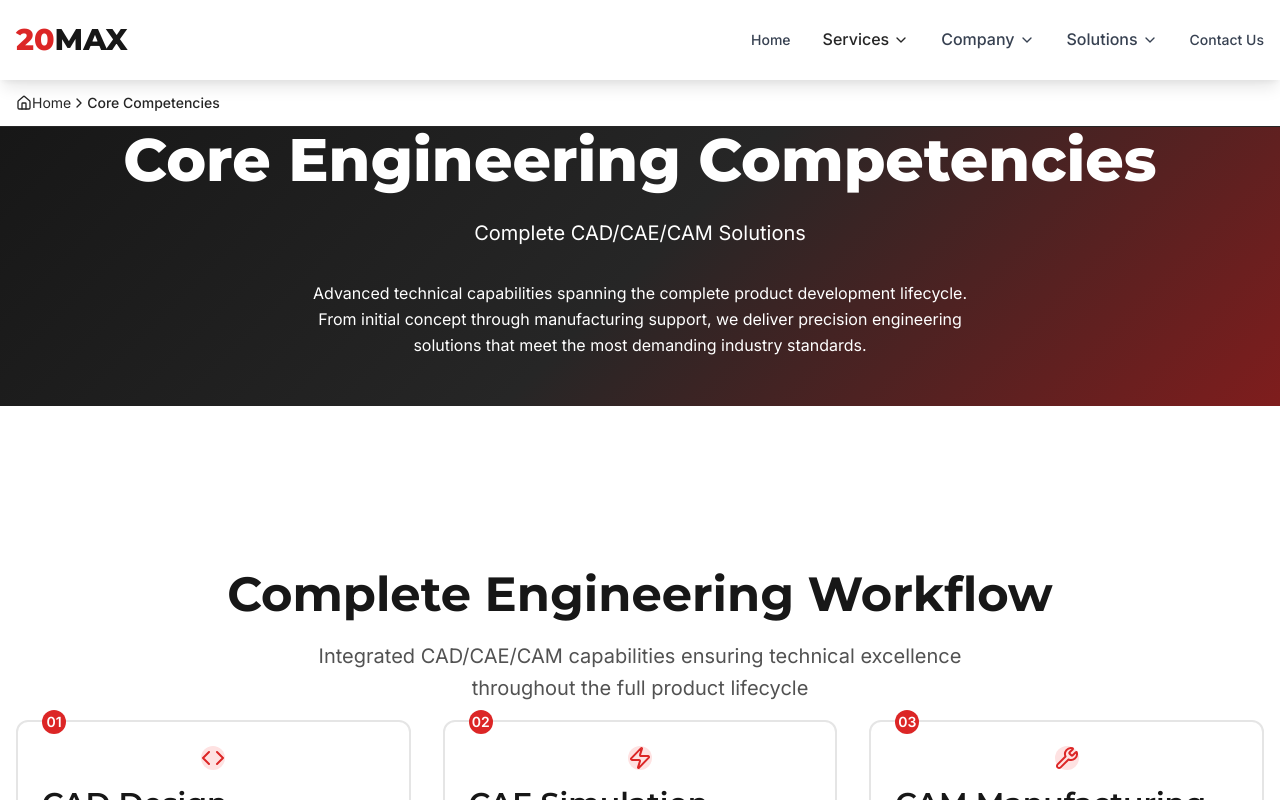
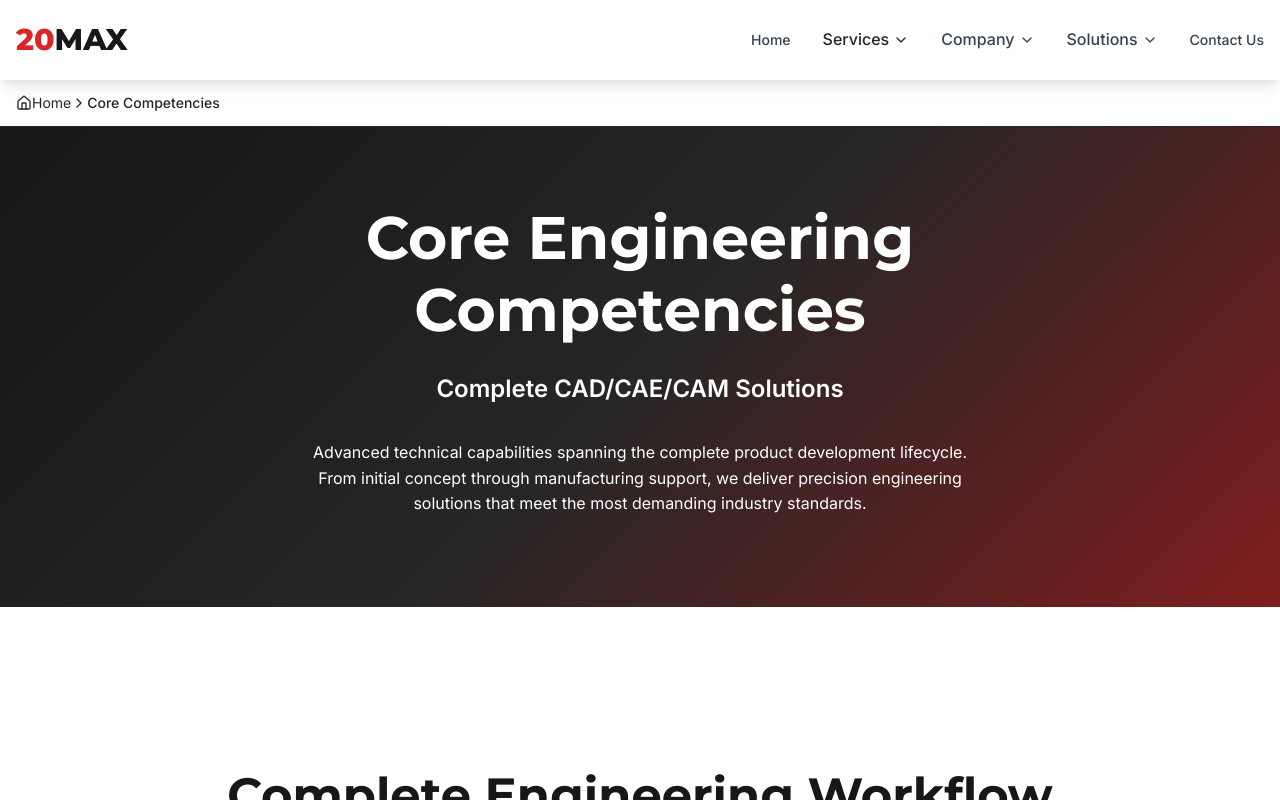
Before and after one commit to coltosiohann/20max-web, a React (Vite) app: page /20max-web/competencies in a window 1280 px wide. Shown: the top 800 px of the page. Built offline with nearby package versions, Linux system fonts and the light colour scheme.

Commit message:
Update contrast competencies 2

```diff
--- a/src/pages/Competencies.jsx
+++ b/src/pages/Competencies.jsx
@@ -212,32 +212,32 @@
 
   return (
     <div>
-      {/* Hero Section */}
-      <section className="bg-gradient-hero text-white relative overflow-hidden">
+      {/* Hero Section - Custom with white text */}
+      <section className="bg-gradient-hero text-white relative overflow-hidden min-h-[60vh] flex items-center">
         <div className="absolute inset-0 bg-black opacity-20"></div>
-        <div className="container py-20 relative z-10">
+        <div className="container py-20 relative z-10 w-full">
           <motion.div
-            className="text-center"
+            className="text-center max-w-4xl mx-auto"
             initial="initial"
             animate="animate"
             variants={fadeInUp}
           >
             <motion.div variants={fadeInUp}>
-              <h1 className="text-hero mb-6 text-white">
+              <h1 className="text-4xl md:text-5xl lg:text-6xl font-bold mb-6 text-white">
                 Core Engineering Competencies
               </h1>
             </motion.div>
 
             <motion.p
               variants={fadeInUp}
-              className="text-lead text-white mb-8 max-w-4xl mx-auto"
+              className="text-xl md:text-2xl font-semibold text-white mb-8 max-w-3xl mx-auto"
             >
               Complete CAD/CAE/CAM Solutions
             </motion.p>
 
             <motion.p
               variants={fadeInUp}
-              className="text-lg mb-12 text-white max-w-2xl mx-auto"
+              className="text-lg text-white max-w-2xl mx-auto leading-relaxed"
             >
               Advanced technical capabilities spanning the complete product development lifecycle.
               From initial concept through manufacturing support, we deliver precision engineering
```
